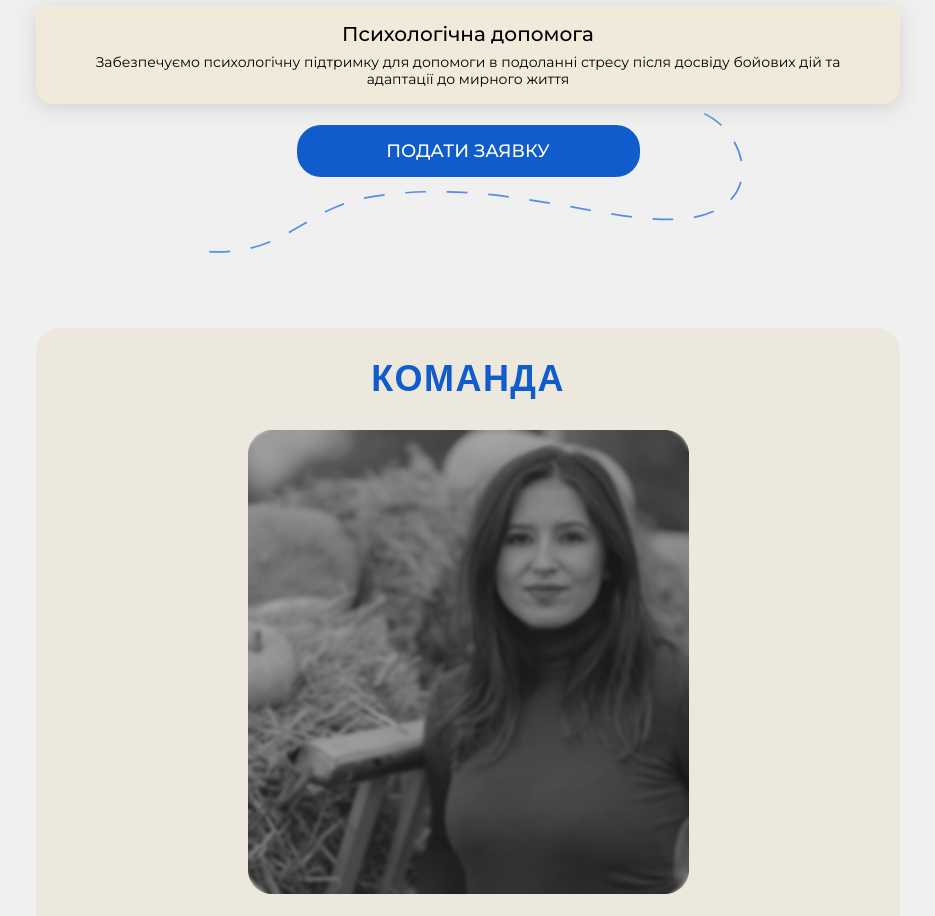
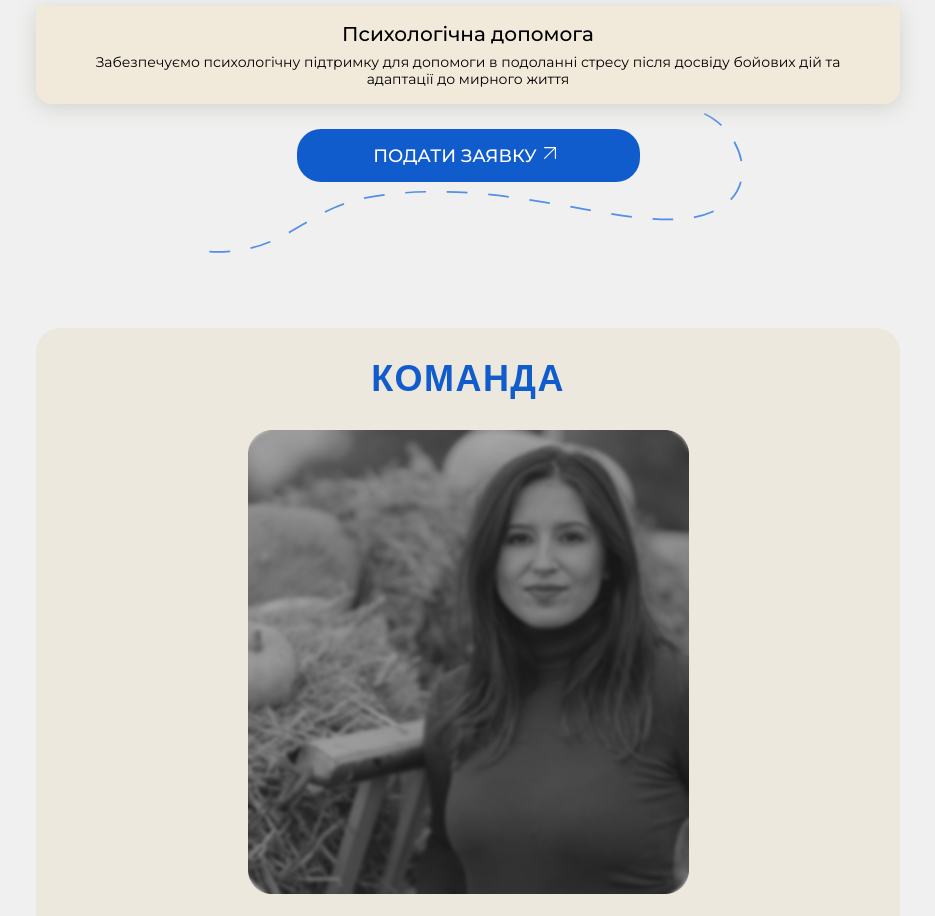
Before and after one commit to baza-trainee/peaceful-warrior-foundation, a Next.js app: page / in a window 1280 px wide. Shown: the part 1527-2443 px from the top of the page, without its empty margins (172-1107 px from the left). Built offline with nearby package versions, Linux system fonts and the light colour scheme; a web font is replaced by a local one.

Commit message:
fixed button in directions section

```diff
--- a/src/sections/about/Directions/Directions.tsx
+++ b/src/sections/about/Directions/Directions.tsx
@@ -5,7 +5,7 @@ import { ICONS } from '@/constants/icons/icons';
 
 const Directions = () => {
   return (
-    <section className="pb-[60px] relative">
+    <section className="pb-[60px] desktop:pb-[100px] relative">
       <h2 className="pb-3 desktop:pb-12 text-center font-noteworthy text-5xl desktop:text-8xl font-bold desktop:font-light tracking-[1.44px] text-accent leading-[58px] desktop:leading-[90px]">НАПРЯМИ<span className='hidden desktop:inline'> РОБОТИ</span></h2>
       <section>
         <div className="flex flex-col desktop:flex-row justify-center desktop:justify-end items-center desktop:pb-[140px]">
@@ -59,10 +59,10 @@ const Directions = () => {
           type="button"
           title="applying"
           // onClick={() => {clickHandler}}
-          className="w-[343px] desktop:w-[326px] rounded-3xl bg-accent text-sm font-medium py-[15px] text-white leading-[22px] absolute left-0 right-0 mx-auto bottom-[151px] desktop:bottom-[86px]"
+          className="w-[343px] desktop:w-[326px] rounded-3xl bg-accent text-sm font-medium py-[11px] text-white leading-[22px] absolute left-0 right-0 mx-auto bottom-[146px] desktop:bottom-[106px] flex flex-row justify-center items-center"
         >
-          <span className='inline desktop:hidden'>ПОДАТИ ЗАЯВКУ</span><span className='hidden desktop:inline'>ЗВЕРНУТИСЬ ЗА ДОПОМОГОЮ</span>
-          {/* {ICON.VECTOR} */}
+          <div><span className='inline desktop:hidden'>ПОДАТИ ЗАЯВКУ</span><span className='hidden desktop:inline'>ЗВЕРНУТИСЬ ЗА ДОПОМОГОЮ</span></div>
+          <div><span className="inline-flex"><svg data-testid="geist-icon" fill="none" shapeRendering="geometricPrecision" stroke="currentColor" strokeLinecap="round" strokeLinejoin="round" strokeWidth="1" viewBox="0 0 24 24" className="w-[26px] h-[26px]"><path d="M7 17L17 7"></path><path d="M7 7h10v10"></path></svg></span></div>
         </button>
     </section>
   );
```
